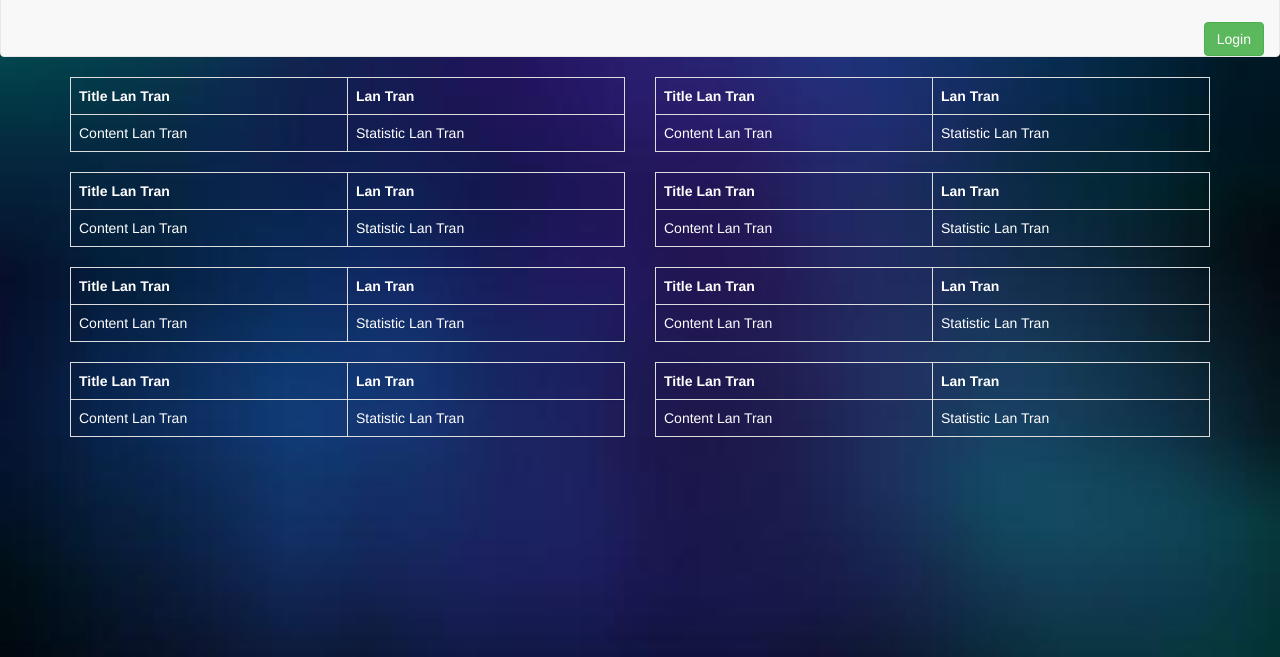
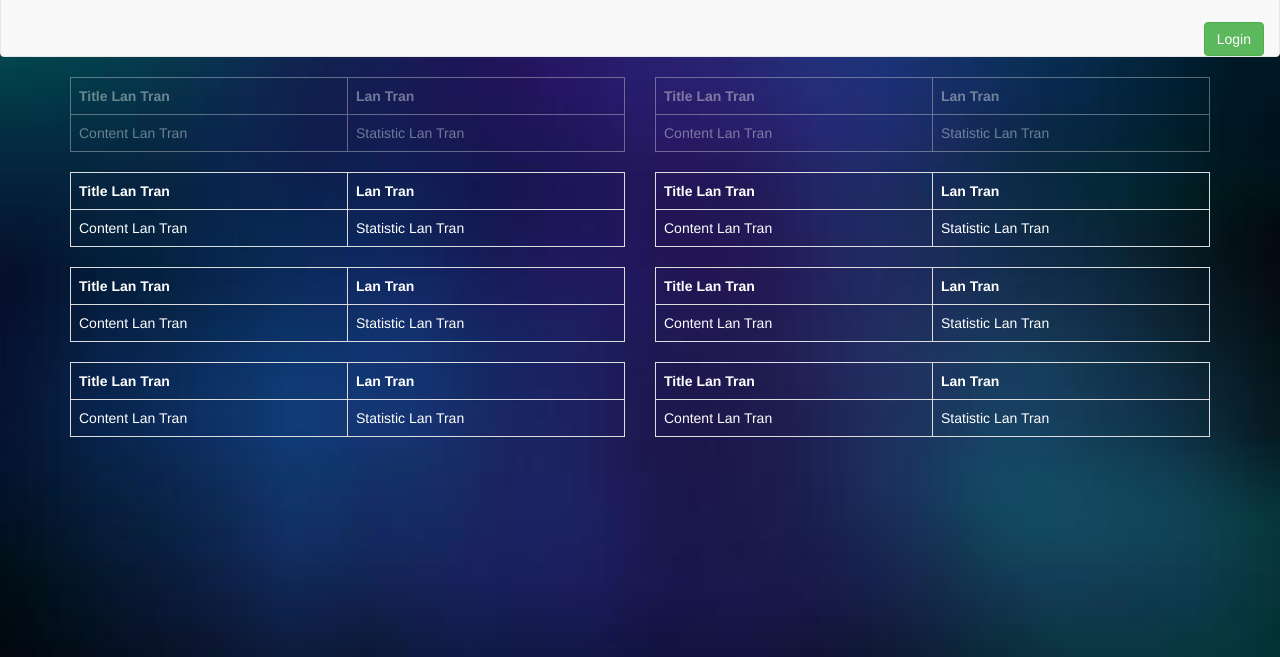
Before and after one commit to vdhan/Lucidy, a plain HTML site: page tutor.html in a window 1280 px wide. Shown: the part 143-800 px from the top of the page. Drawn offline with Linux system fonts and the light colour scheme.

Commit message:
add opacity

```diff
--- a/css/style.css
+++ b/css/style.css
@@ -43,5 +43,9 @@ a.a-black {
 }
 
 .blur {
-	filter: blur(20px);
+	/*-webkit-filter: blur(5px);*/
+	/*-moz-filter: blur(5px);*/
+	/*-o-filter: blur(5px);*/
+	/*filter: blur(1px);*/
+	opacity: 0.4;
 }
--- a/tutor.html
+++ b/tutor.html
@@ -49,7 +49,7 @@
 </nav>
 
 <div class="container">
-	<div class="row">
+	<div class="row blur">
 		<div class="col-xs-6">
 			<a href="show.html" class="a-white">
 				<table class="table table-bordered">
```
